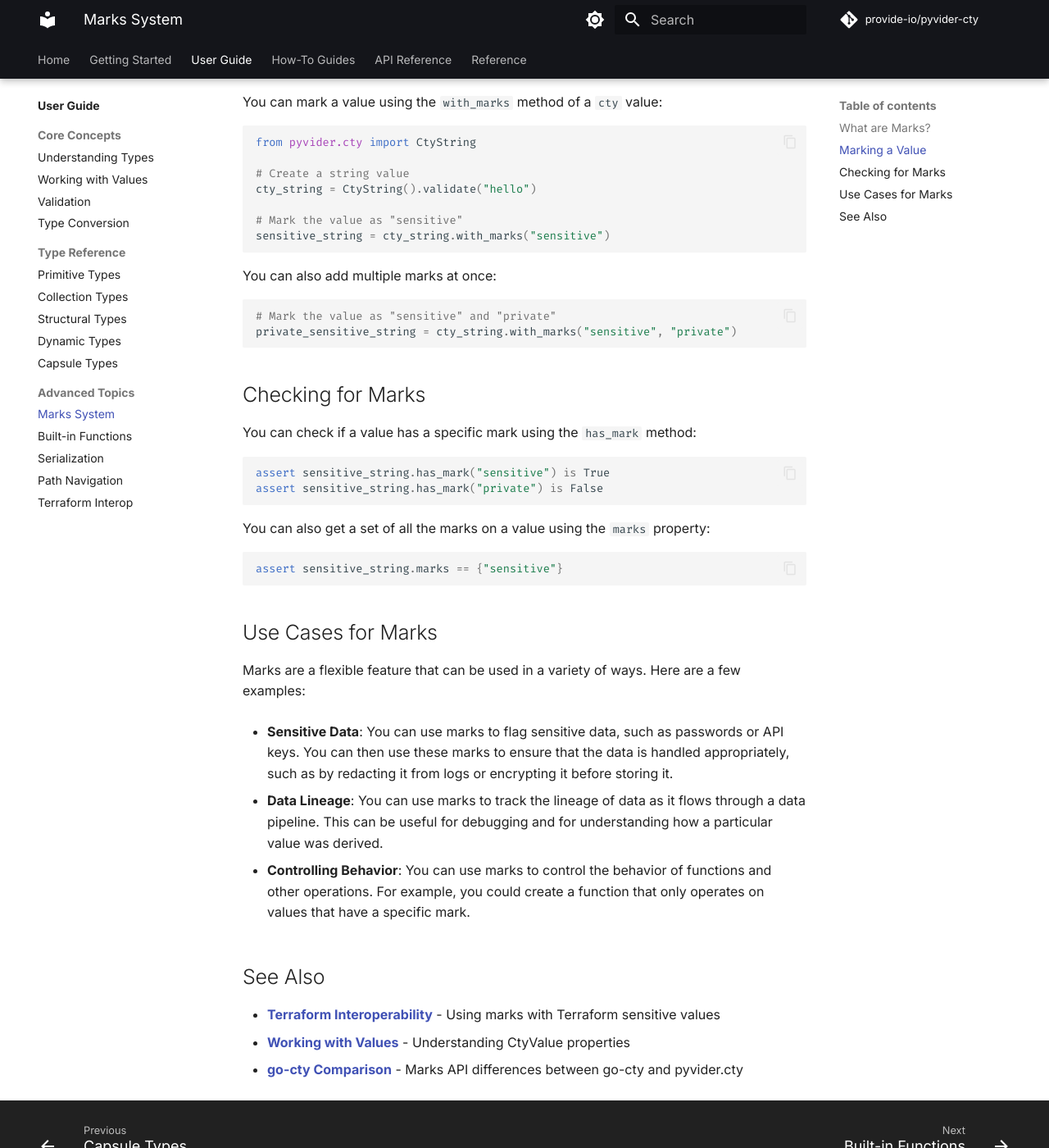
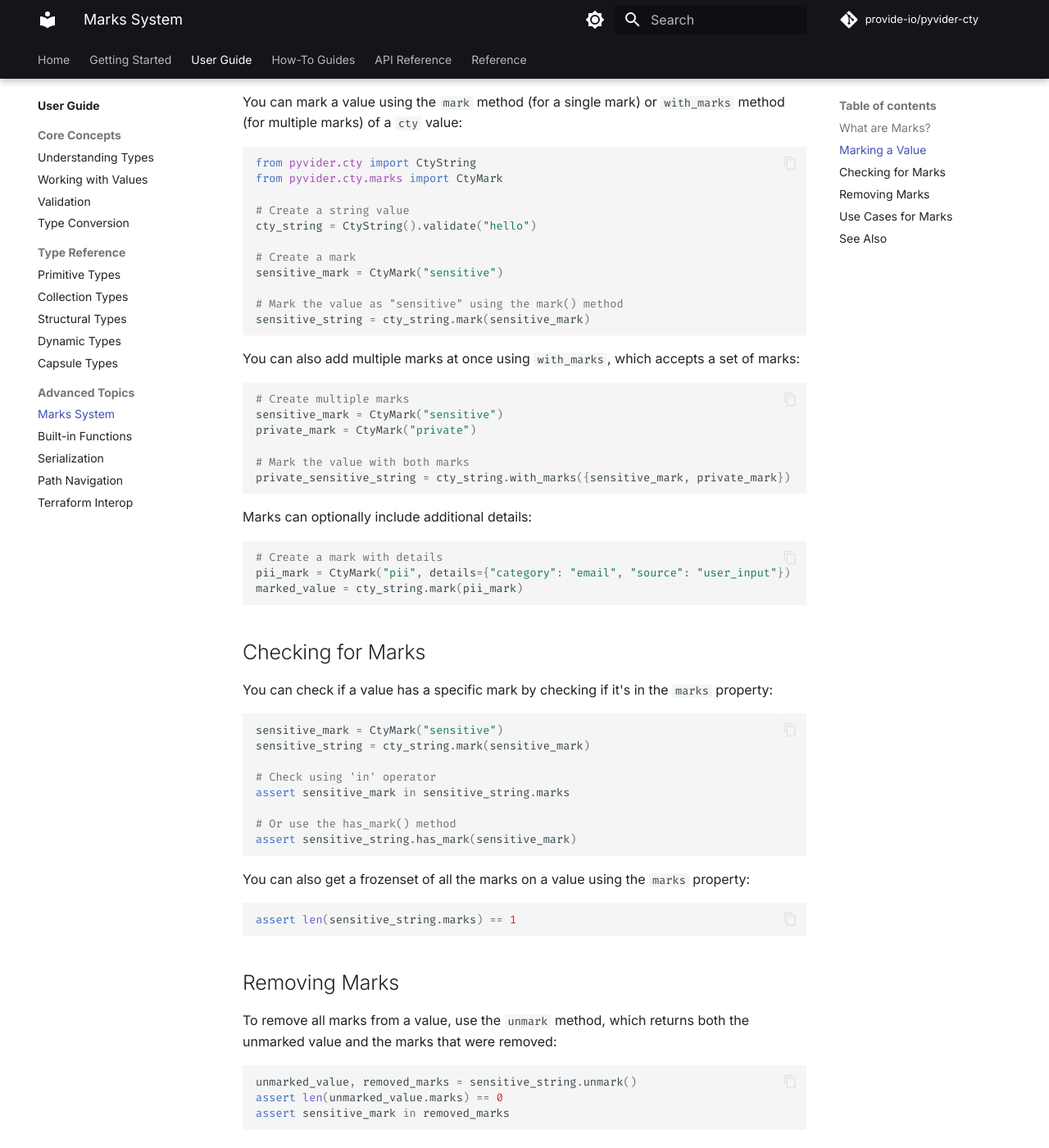
Before and after one commit to provide-io/pyvider-cty, an MkDocs documentation site: the page built from docs/user-guide/advanced/marks.md, in a window 1280 px wide and 1400 px high, scrolled down 534 px. Shown: the whole window at 82% size. Built offline with MkDocs 1.6.1 and Material for MkDocs 9.7.7, drawn with Linux system fonts in a browser that asks for light colours; comment, search, counter and statistics services are not loaded; some of the changed text lies outside the part shown.

Commit message:
🔼⚙️ [skip ci] auto-commit

````diff
--- a/docs/user-guide/advanced/marks.md
+++ b/docs/user-guide/advanced/marks.md
@@ -4,44 +4,76 @@ Marks are a powerful feature in `pyvider.cty` that allow you to attach metadata
 
 ## What are Marks?
 
-A mark is a piece of metadata that is attached to a `cty` value. Marks are represented as strings, and a single value can have multiple marks.
+A mark is a piece of metadata that is attached to a `cty` value. Marks are represented as `CtyMark` objects, and a single value can have multiple marks.
 
 Marks are "sticky". This means that when you perform an operation on a marked value, the marks are automatically transferred to the resulting value.
 
 ## Marking a Value
 
-You can mark a value using the `with_marks` method of a `cty` value:
+You can mark a value using the `mark` method (for a single mark) or `with_marks` method (for multiple marks) of a `cty` value:
 
 ```python
 from pyvider.cty import CtyString
+from pyvider.cty.marks import CtyMark
 
 # Create a string value
 cty_string = CtyString().validate("hello")
 
-# Mark the value as "sensitive"
-sensitive_string = cty_string.with_marks("sensitive")
+# Create a mark
+sensitive_mark = CtyMark("sensitive")
+
+# Mark the value as "sensitive" using the mark() method
+sensitive_string = cty_string.mark(sensitive_mark)
 ```
 
-You can also add multiple marks at once:
+You can also add multiple marks at once using `with_marks`, which accepts a set of marks:
 
 ```python
-# Mark the value as "sensitive" and "private"
-private_sensitive_string = cty_string.with_marks("sensitive", "private")
+# Create multiple marks
+sensitive_mark = CtyMark("sensitive")
+private_mark = CtyMark("private")
+
+# Mark the value with both marks
+private_sensitive_string = cty_string.with_marks({sensitive_mark, private_mark})
+```
+
+Marks can optionally include additional details:
+
+```python
+# Create a mark with details
+pii_mark = CtyMark("pii", details={"category": "email", "source": "user_input"})
+marked_value = cty_string.mark(pii_mark)
 ```
 
 ## Checking for Marks
 
-You can check if a value has a specific mark using the `has_mark` method:
+You can check if a value has a specific mark by checking if it's in the `marks` property:
 
 ```python
-assert sensitive_string.has_mark("sensitive") is True
-assert sensitive_string.has_mark("private") is False
+sensitive_mark = CtyMark("sensitive")
+sensitive_string = cty_string.mark(sensitive_mark)
+
+# Check using 'in' operator
+assert sensitive_mark in sensitive_string.marks
+
+# Or use the has_mark() method
+assert sensitive_string.has_mark(sensitive_mark)
 ```
 
-You can also get a set of all the marks on a value using the `marks` property:
+You can also get a frozenset of all the marks on a value using the `marks` property:
 
 ```python
-assert sensitive_string.marks == {"sensitive"}
+assert len(sensitive_string.marks) == 1
+```
+
+## Removing Marks
+
+To remove all marks from a value, use the `unmark` method, which returns both the unmarked value and the marks that were removed:
+
+```python
+unmarked_value, removed_marks = sensitive_string.unmark()
+assert len(unmarked_value.marks) == 0
+assert sensitive_mark in removed_marks
 ```
 
 ## Use Cases for Marks
````
Also changed, not shown: CONTRIBUTING.md (+1 -1 lines), docs/reference/go-cty-comparison.md (+3 -5 lines), docs/user-guide/type-reference/collections.md (+3 -0 lines), 1 other file.
